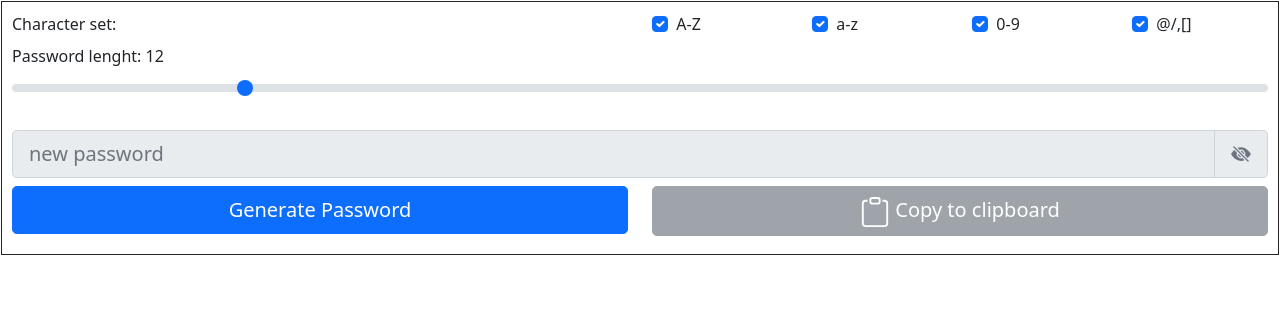
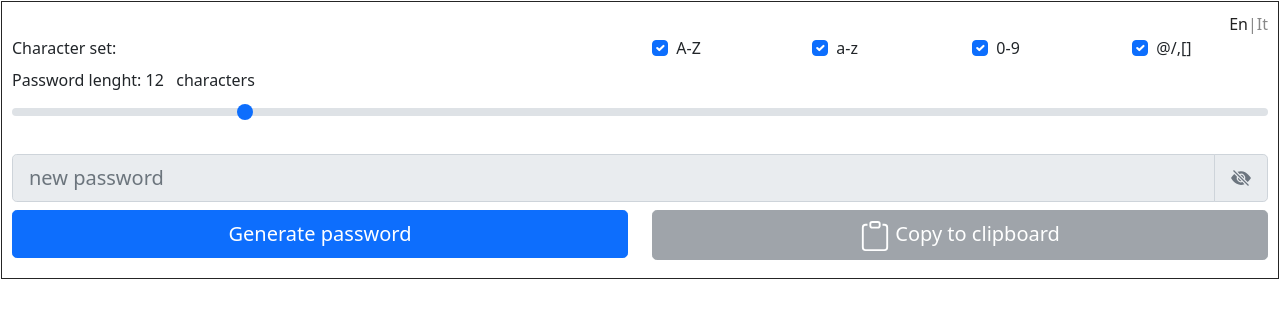
Before and after one commit to andrealacamera/password_generator, a Vue app: page / in a window 1280 px wide. Shown: the top 318 px of the page. Built offline with nearby package versions, Linux system fonts and the light colour scheme.

Commit message:
multi-language version

```diff
--- a/src/components/PasswdGen.vue
+++ b/src/components/PasswdGen.vue
@@ -1,8 +1,12 @@
 <template>
   <div class="container-main">
+    <div class="locale-changer" v-if="viewlang">
+      <span @click="langChange('en')" :class="{'selected': $i18n.locale==='en'}">En</span> |
+      <span @click="langChange('it')" :class="{'selected': $i18n.locale==='it'}">It</span>
+    </div>
     <div class="row">
       <div class="col-md">
-        Character set:
+        {{ $t('set') }}
       </div>
       <div class="col-md">
         <div class="row">
@@ -27,7 +31,7 @@
     </div><!-- row -->
     <div class="row  mt-2">
       <div class="col">
-        <label for="passwdLen" class="form-label">Password lenght: {{passwdLen}}</label>
+        <label for="passwdLen" class="form-label">{{ $t('lenght') }} {{passwdLen}} &nbsp; {{ $t('lenght2') }}</label>
         <input type="range" class="form-range" id="passwdLen" min=4 max=48 v-model="passwdLen" @change="resetPasswd">
       </div>
     </div><!-- row -->
@@ -35,7 +39,7 @@
     <div class="row mt-4">
       <div class="col">
         <div class="input-group input-group-lg flex-nowrap">
-          <input :type="view" id="passwd" class="form-control" placeholder="new password" aria-label="passwd" aria-describedby="view-passwd" readonly v-model="passwd">
+          <input :type="view" id="passwd" class="form-control" :placeholder="[[$t('new')]]" aria-label="passwd" aria-describedby="view-passwd" readonly v-model="passwd">
           <span class="input-group-text" id="view-passwd" @click="toggleView">
             <svg v-if="view == 'text'" width="1em" height="1em" viewBox="0 0 16 16" class="bi bi-eye-fill" fill="#6c757f" xmlns="http://www.w3.org/2000/svg"><path d="M10.5 8a2.5 2.5 0 1 1-5 0 2.5 2.5 0 0 1 5 0z"/><path fill-rule="evenodd" d="M0 8s3-5.5 8-5.5S16 8 16 8s-3 5.5-8 5.5S0 8 0 8zm8 3.5a3.5 3.5 0 1 0 0-7 3.5 3.5 0 0 0 0 7z"/></svg>
             <svg v-if="view == 'password'" width="1em" height="1em" viewBox="0 0 16 16" class="bi bi-eye-slash-fill" fill="#6c757f" xmlns="http://www.w3.org/2000/svg"><path d="M10.79 12.912l-1.614-1.615a3.5 3.5 0 0 1-4.474-4.474l-2.06-2.06C.938 6.278 0 8 0 8s3 5.5 8 5.5a7.029 7.029 0 0 0 2.79-.588zM5.21 3.088A7.028 7.028 0 0 1 8 2.5c5 0 8 5.5 8 5.5s-.939 1.721-2.641 3.238l-2.062-2.062a3.5 3.5 0 0 0-4.474-4.474L5.21 3.089z"/><path d="M5.525 7.646a2.5 2.5 0 0 0 2.829 2.829l-2.83-2.829zm4.95.708l-2.829-2.83a2.5 2.5 0 0 1 2.829 2.829z"/><path fill-rule="evenodd" d="M13.646 14.354l-12-12 .708-.708 12 12-.708.708z"/></svg>
@@ -45,12 +49,12 @@
     </div><!-- row -->
     <div class="row">
       <div class="col-md mt-2">
-        <button type="button" class="btn btn-primary btn-lg w-100" :class="{'disabled': !okcreate}" @click.stop.prevent="createPasswd">Generate Password</button>
+        <button type="button" class="btn btn-primary btn-lg w-100" :class="{'disabled': !okcreate}" @click.stop.prevent="createPasswd">{{ $t('generate') }}</button>
       </div>
       <div class="col-md mt-2">
         <button type="button" class="btn btn-secondary btn-lg w-100" :class="{'disabled':!okcopy}" @click.stop.prevent="copyToClipBrd">
           <svg width="1.5em" height="1.5em" viewBox="0 0 16 16" class="bi bi-clipboard" fill="currentColor" xmlns="http://www.w3.org/2000/svg"><path fill-rule="evenodd" d="M4 1.5H3a2 2 0 0 0-2 2V14a2 2 0 0 0 2 2h10a2 2 0 0 0 2-2V3.5a2 2 0 0 0-2-2h-1v1h1a1 1 0 0 1 1 1V14a1 1 0 0 1-1 1H3a1 1 0 0 1-1-1V3.5a1 1 0 0 1 1-1h1v-1z"/><path fill-rule="evenodd" d="M9.5 1h-3a.5.5 0 0 0-.5.5v1a.5.5 0 0 0 .5.5h3a.5.5 0 0 0 .5-.5v-1a.5.5 0 0 0-.5-.5zm-3-1A1.5 1.5 0 0 0 5 1.5v1A1.5 1.5 0 0 0 6.5 4h3A1.5 1.5 0 0 0 11 2.5v-1A1.5 1.5 0 0 0 9.5 0h-3z"/></svg>
-          Copy to clipboard
+          {{$t('copy')}}
         </button>
       </div>
     </div> <!-- row -->
@@ -85,14 +89,21 @@ export default {
       okcopied: 0,
       message_copied: '',
       passwdLen: 12,
-      passwd:''
+      passwd:'',
+      viewlang: true
     }
   },
   computed: {
     okcreate:function() {
       var out = this.upper || this.lower || this.number || this.symbol;
-      // console.log(out);
       return out;
+    }
+  },
+  created: function() {
+    var cc = this.getCookie("pll_language");
+    if (cc != "") {
+      this.viewlang=false;
+      this.$i18n.locale=cc;
     }
   },
   methods: {
@@ -102,7 +113,6 @@ export default {
       } else {
         this.view = 'password';
       }
-      console.log(this.view);
     },
     resetPasswd() {
       this.passwd='';
@@ -128,10 +138,8 @@ export default {
         var rn = Math.floor(Math.random() * chars.length);
         passwd+=chars.substring(rn, rn+1);
       }
-      console.log(passwd);
       this.passwd=passwd;
       this.okcopy = true;
-      console.log('password created!')
     },
     copyToClipBrd() {
       var copyText = document.getElementById  ("passwd");
@@ -140,22 +148,37 @@ export default {
       copyText.setSelectionRange(0,99999); /*for mobile dev*/
       try {
         var s = document.execCommand("copy");
-        console.log(s);
         if (s) {
           this.okcopied=1;
-          this.message_copied="Copied!";
+          this.message_copied=this.$t('copied');
         }
       }
       catch (err) {
         // alert("Opops, unable to copy")
         this.okcopied=2;
-        this.message_copied="Oops, unable to copy";
+        this.message_copied=this.$t('error');
         // this.message_copied="Error ...";
-        console.log('Error!')
       }
       copyText.setAttribute('type', this.view);
       window.getSelection().removeAllRanges()
-
+    },
+    langChange(l) {
+      this.$i18n.locale=l;
+    },
+    getCookie(cname) {
+      var name = cname + "=";
+      var decodedCookie = decodeURIComponent(document.cookie);
+      var ca = decodedCookie.split(';');
+      for(var i = 0; i <ca.length; i++) {
+        var c = ca[i];
+        while (c.charAt(0) == ' ') {
+          c = c.substring(1);
+        }
+        if (c.indexOf(name) == 0) {
+          return c.substring(name.length, c.length);
+        }
+      }
+      return "";
     }
   }
 }
@@ -182,5 +205,13 @@ export default {
 .input-group-lg>.input-group-text {
   font-size: 1.25em !important;
 }
-
+.locale-changer {
+  color: #888;
+  display: flex;
+  justify-content: flex-end;
+  cursor: pointer;
+}
+.selected {
+  color: #222;
+}
 </style>
--- /dev/null
+++ b/src/i18n.js
@@ -0,0 +1,23 @@
+import Vue from 'vue'
+import VueI18n from 'vue-i18n'
+
+Vue.use(VueI18n)
+
+function loadLocaleMessages () {
+  const locales = require.context('./locales', true, /[A-Za-z0-9-_,\s]+\.json$/i)
+  const messages = {}
+  locales.keys().forEach(key => {
+    const matched = key.match(/([A-Za-z0-9-_]+)\./i)
+    if (matched && matched.length > 1) {
+      const locale = matched[1]
+      messages[locale] = locales(key)
+    }
+  })
+  return messages
+}
+
+export default new VueI18n({
+  locale: process.env.VUE_APP_I18N_LOCALE || 'en',
+  fallbackLocale: process.env.VUE_APP_I18N_FALLBACK_LOCALE || 'en',
+  messages: loadLocaleMessages()
+})
--- /dev/null
+++ b/src/locales/en.json
@@ -0,0 +1,10 @@
+{
+  "set": "Character set:",
+  "lenght": "Password lenght:",
+  "lenght2": "characters",
+  "new": "new password",
+  "generate": "Generate password",
+  "copy": "Copy to clipboard",
+  "copied": "Copied!",
+  "error": "Oops, unable to copy..."
+}
--- /dev/null
+++ b/src/locales/it.json
@@ -0,0 +1,10 @@
+{
+  "set": "Set di caratteri:",
+  "lenght": "Lunghezza della password:",
+  "lenght2": "caratteri",
+  "new": "nuova password",
+  "generate": "Genera password",
+  "copy": "Copia negli appunti",
+  "copied": "Copiato!",
+  "error": "Oops, copia non riuscita..."
+}
--- a/src/main.js
+++ b/src/main.js
@@ -3,9 +3,11 @@ import App from './App.vue'
 // import 'bulma/css/bulma.css'
 import 'bootstrap'
 import 'bootstrap/dist/css/bootstrap.min.css'
+import i18n from './i18n'
 
 Vue.config.productionTip = false
 
 new Vue({
-  render: h => h(App),
+  i18n,
+  render: h => h(App)
 }).$mount('#app')
--- a/vue.config.js
+++ b/vue.config.js
@@ -1,4 +1,13 @@
 module.exports = {
   publicPath: '/',
   filenameHashing: false,
+
+  pluginOptions: {
+    i18n: {
+      locale: 'en',
+      fallbackLocale: 'en',
+      localeDir: 'locales',
+      enableInSFC: false
+    }
+  }
 }
```
Also changed, not shown: package.json (+5 -2 lines), 2 other files (tests, documents, lock files or other folders).
